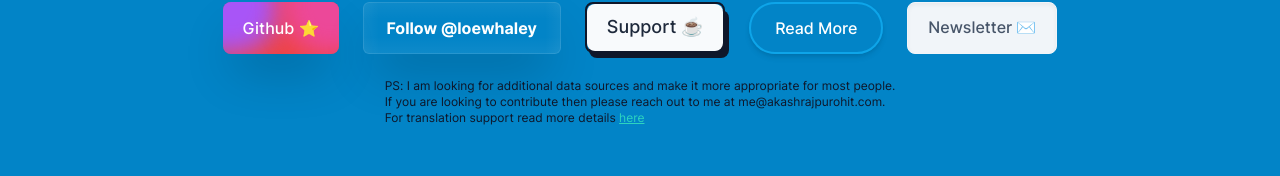
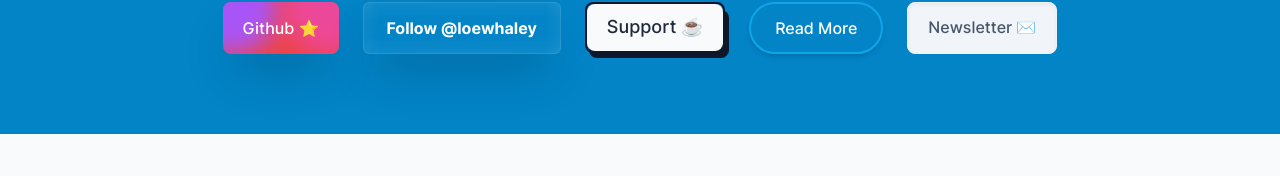
Before and after one commit to AkashRajpurohit/howtoprofessionallysay, a Next.js app: page / in a window 1280 px wide. Shown: the part 266-442 px from the top of the page. Built offline with nearby package versions, Linux system fonts and the light colour scheme.

Commit message:
chore: :recycle: remove text

```diff
--- a/components/Header.tsx
+++ b/components/Header.tsx
@@ -108,25 +108,6 @@
           </span>
         </a>
       </div>
-      <p className="text-xs">
-        PS: I am looking for additional data sources and make it more
-        appropriate for most people. <br /> If you are looking to contribute
-        then please reach out to me at {siteMetadata.email}. <br />
-        For translation support read more details{' '}
-        <a
-          href="https://github.com/AkashRajpurohit/howtoprofessionallysay/issues/15"
-          rel="nofollow noopener noreferrer"
-          target="_blank"
-          className="text-teal-400 underline"
-          onClick={() =>
-            trackOutboundLink(
-              'https://github.com/AkashRajpurohit/howtoprofessionallysay/issues/15'
-            )
-          }
-        >
-          here
-        </a>
-      </p>
     </header>
   );
 };
```
